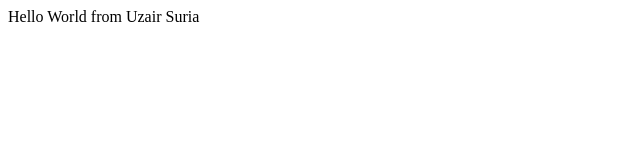
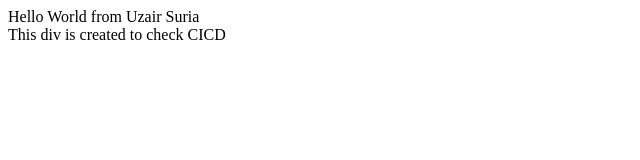
Before and after one commit to uzair-suria/bootcamp2020.01, a plain HTML site: page index.html in a window 1280 px wide. Shown: the whole page, without its empty margins (0-640 px from the left). Drawn offline with Linux system fonts and the light colour scheme.

Commit message:
Update index.html

```diff
--- a/index.html
+++ b/index.html
@@ -7,5 +7,6 @@
 </head>
 <body>
     <div>Hello World from Uzair Suria</div>
+    <div>This div is created to check CICD</div>
 </body>
 </html>
```
